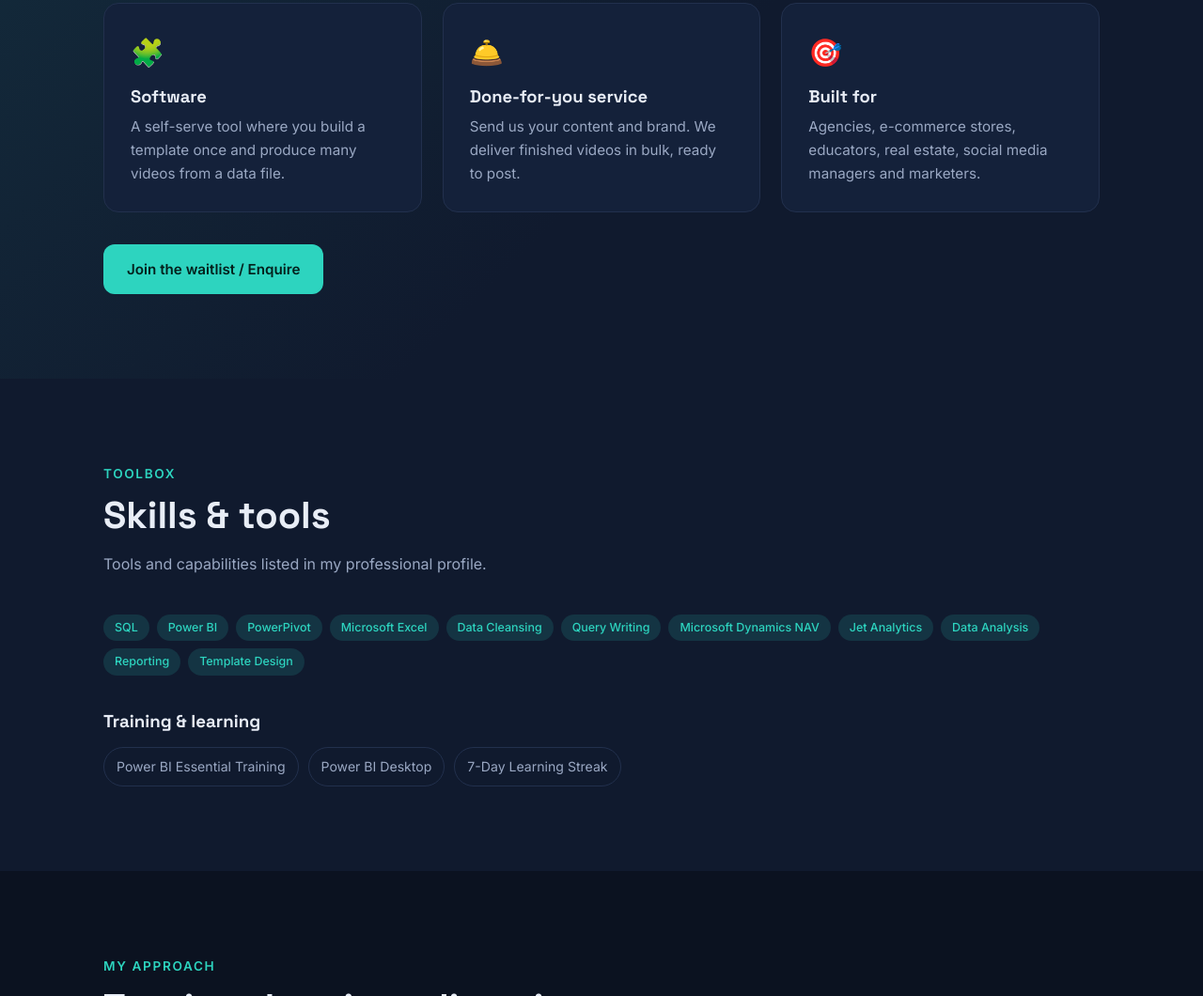
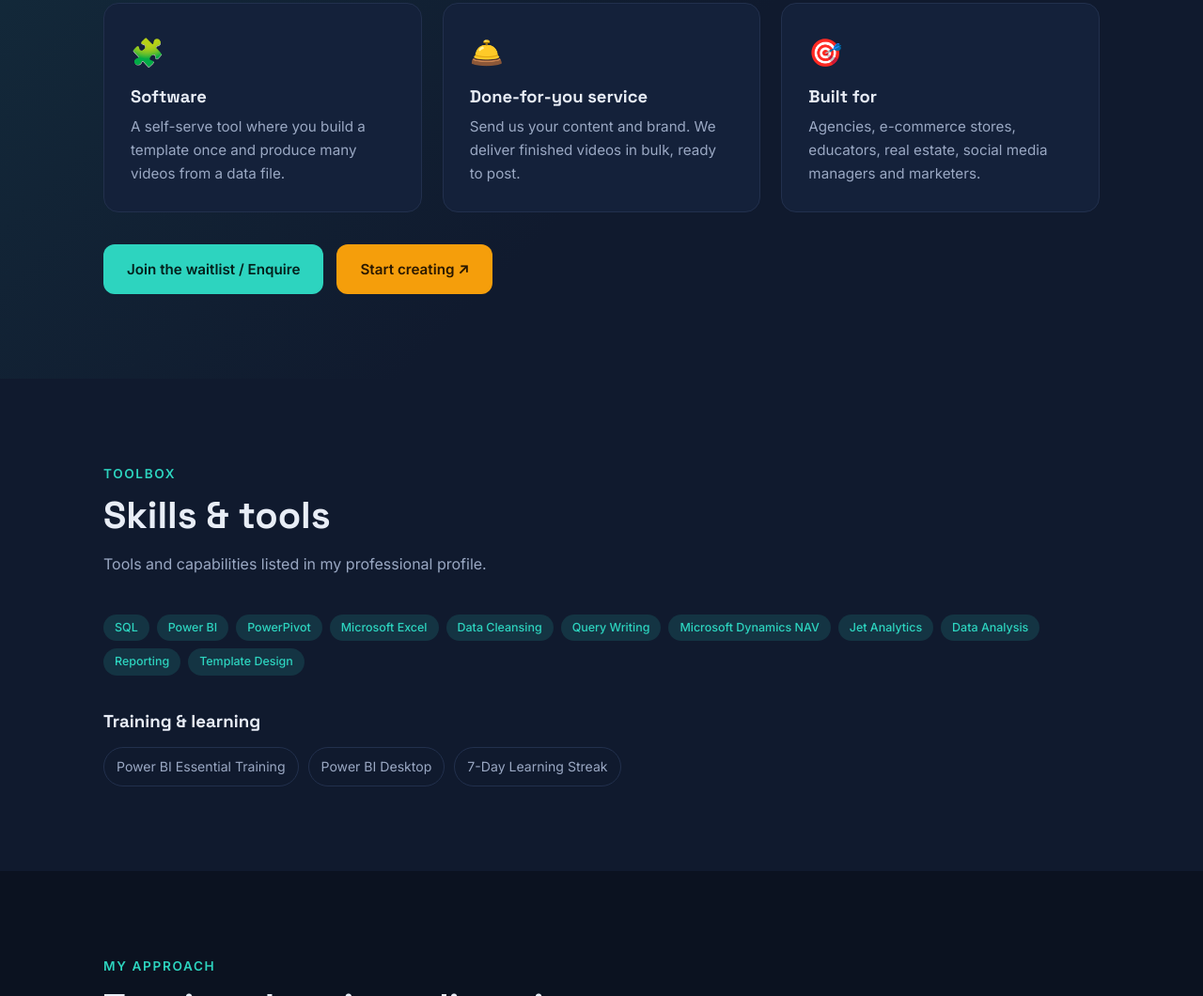
Before and after one commit to shankar-zaiswal/shankarjaiswal-website, a plain HTML site: page index.html in a window 1280 px wide. Shown: the part 5766-6826 px from the top of the page at 94% size. Drawn offline with Linux system fonts and the light colour scheme.

Commit message:
Update index.html

```diff
--- a/index.html
+++ b/index.html
@@ -67,6 +67,8 @@ nav a:hover{color:var(--accent)}
 .btn-primary:hover{transform:translateY(-2px);filter:brightness(1.08)}
 .btn-ghost{border-color:var(--line);color:var(--text)}
 .btn-ghost:hover{border-color:var(--accent);color:var(--accent)}
+.btn-amber{background:var(--accent2);color:#2a1800}
+.btn-amber:hover{transform:translateY(-2px);filter:brightness(1.08)}
 
 /* HERO */
 .hero{padding-top:150px;min-height:100vh;display:flex;align-items:center;position:relative;overflow:hidden}
@@ -321,7 +323,7 @@ footer{border-top:1px solid var(--line);padding:34px 0;color:var(--muted);font-s
 <!-- EDIT: when your Klipnexa website is ready, put its link below -->
 <div class="cta" style="margin-top:34px">
 <a class="btn btn-primary" href="#contact">Join the waitlist / Enquire</a>
-<!-- <a href="https://klipnexa.com" class="btn btn-ghost">Visit Klipnexa ↗</a> -->
+<a class="btn btn-amber" href="https://shankar-zaiswal.github.io/Klipnexa/" target="_blank" rel="noopener">Start creating ↗</a>
 </div>
 </div>
 </section>
```
